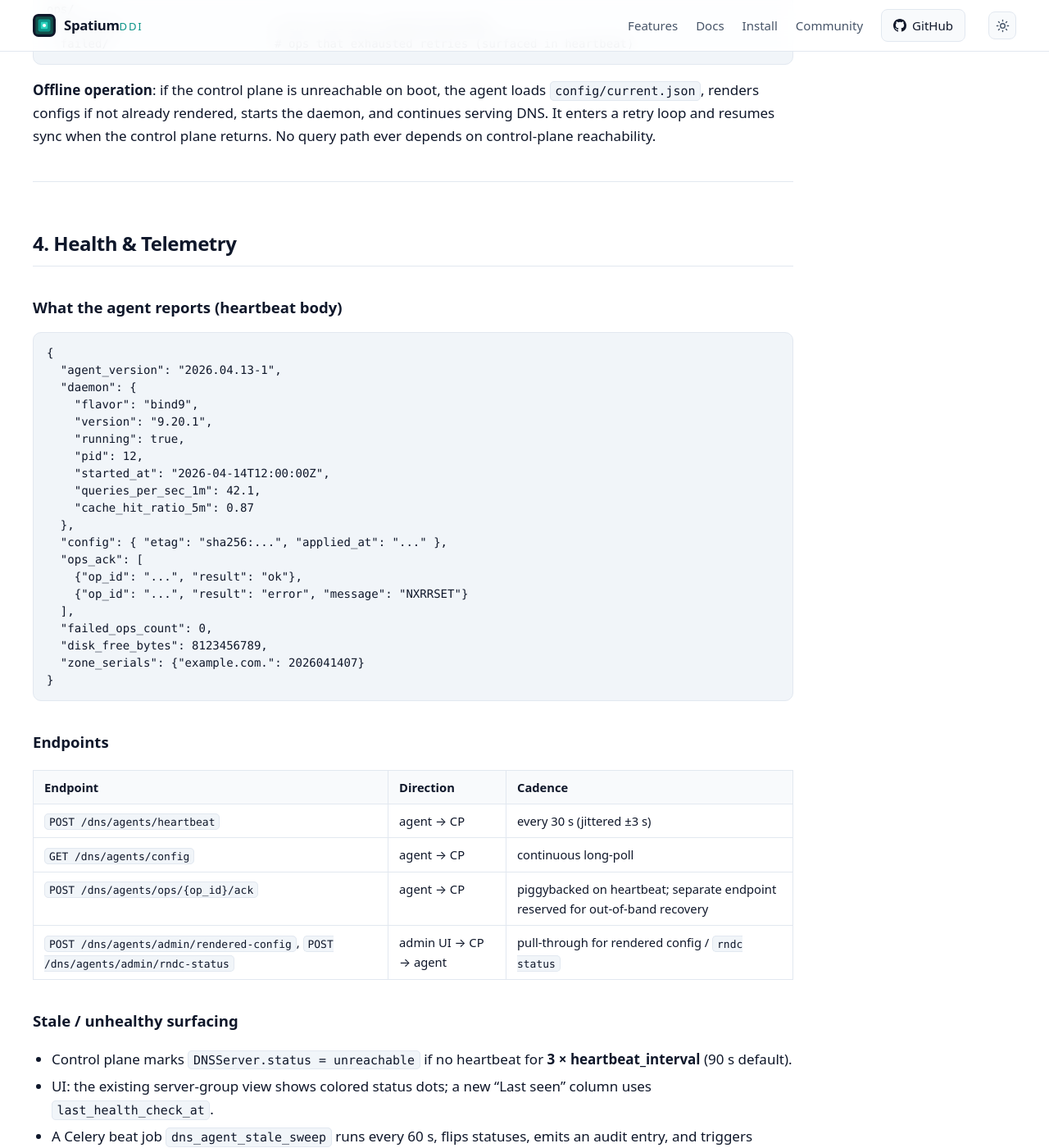
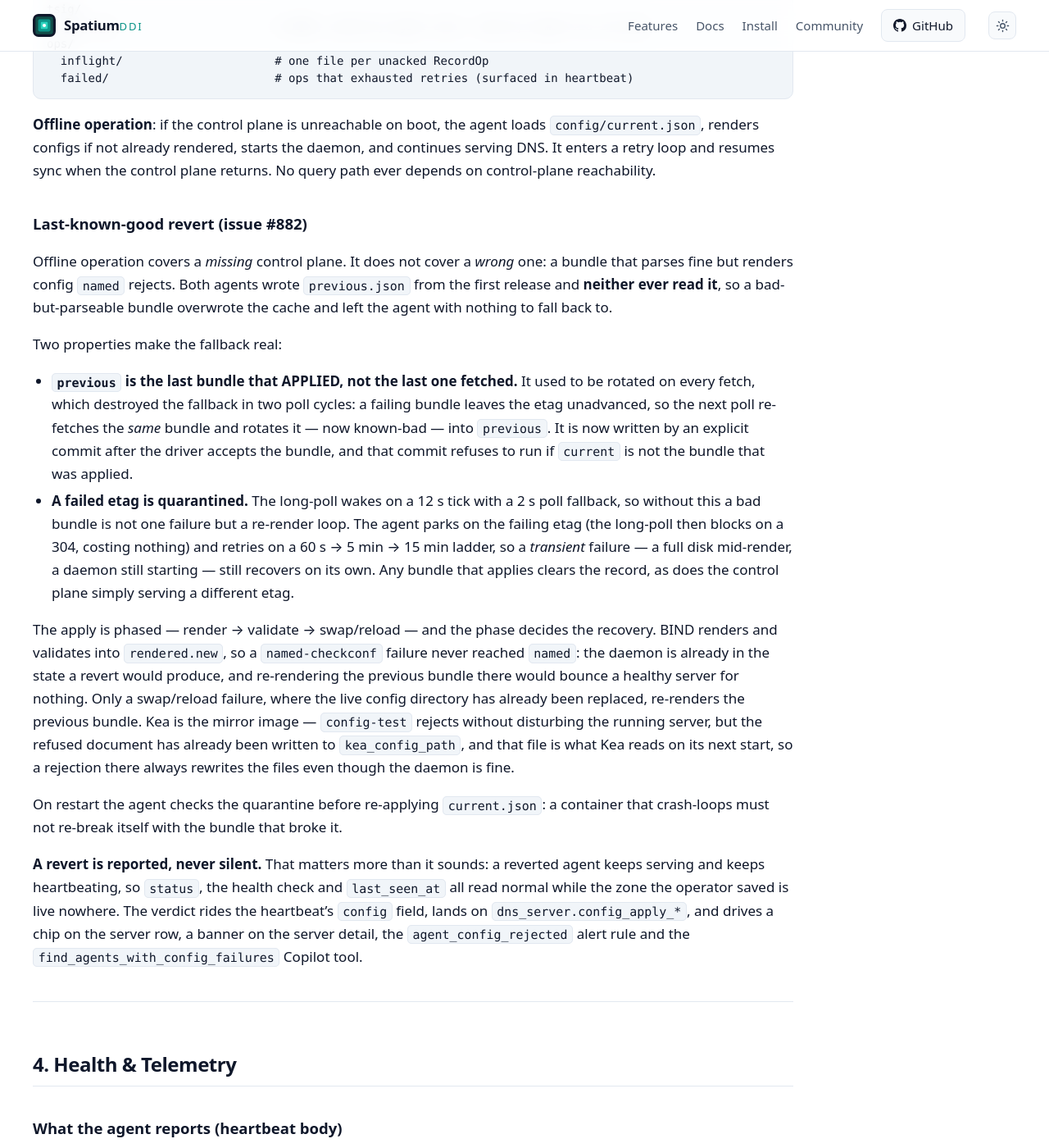
Before and after one commit to spatiumddi/spatiumddi.github.io, a Jekyll site: the page built from deployment/DNS_AGENT.md, in a window 1280 px wide and 1400 px high, scrolled down 7288 px. Shown: the whole window at 82% size. Built offline with Jekyll 4.4.1, drawn with Linux system fonts in a browser that asks for light colours; our own code applies the rules of GitHub Pages for plain Markdown files; some of the changed text lies outside the part shown.

Commit message:
docs: publish main@689c89f
Mirrored from spatiumddi/spatiumddi@689c89f315022d3fb326022e21d9869e920012de by the docs-publish workflow. Do not edit this repository directly.

````diff
--- a/deployment/DNS_AGENT.md
+++ b/deployment/DNS_AGENT.md
@@ -201,9 +201,11 @@ agent-id                         # UUID, 0600
 agent_token.jwt                  # current JWT, 0600
 bootstrap.last                   # last-used PSK hash (for rotation detect)
 config/
-  current.json                   # last-applied AgentConfigBundle (ETag in header field)
+  current.json                   # last AgentConfigBundle FETCHED from the control plane
   current.etag
-  previous.json                  # rollback copy
+  previous.json                  # last bundle that APPLIED cleanly — the revert target
+  previous.etag
+  quarantine.json                # etag of a bundle that failed to apply, + its backoff
 rendered/
   zones/
     example.com.db
@@ -218,6 +220,54 @@ ops/
 ```
 
 **Offline operation**: if the control plane is unreachable on boot, the agent loads `config/current.json`, renders configs if not already rendered, starts the daemon, and continues serving DNS. It enters a retry loop and resumes sync when the control plane returns. No query path ever depends on control-plane reachability.
+
+### Last-known-good revert (issue #882)
+
+Offline operation covers a *missing* control plane. It does not cover a
+*wrong* one: a bundle that parses fine but renders config `named` rejects.
+Both agents wrote `previous.json` from the first release and **neither ever
+read it**, so a bad-but-parseable bundle overwrote the cache and left the
+agent with nothing to fall back to.
+
+Two properties make the fallback real:
+
+* **`previous` is the last bundle that APPLIED, not the last one fetched.**
+  It used to be rotated on every fetch, which destroyed the fallback in two
+  poll cycles: a failing bundle leaves the etag unadvanced, so the next poll
+  re-fetches the *same* bundle and rotates it — now known-bad — into
+  `previous`. It is now written by an explicit commit after the driver
+  accepts the bundle, and that commit refuses to run if `current` is not the
+  bundle that was applied.
+* **A failed etag is quarantined.** The long-poll wakes on a 12 s tick with a
+  2 s poll fallback, so without this a bad bundle is not one failure but a
+  re-render loop. The agent parks on the failing etag (the long-poll then
+  blocks on a 304, costing nothing) and retries on a 60 s → 5 min → 15 min
+  ladder, so a *transient* failure — a full disk mid-render, a daemon still
+  starting — still recovers on its own. Any bundle that applies clears the
+  record, as does the control plane simply serving a different etag.
+
+The apply is phased — render → validate → swap/reload — and the phase decides
+the recovery. BIND renders and validates into `rendered.new`, so a
+`named-checkconf` failure never reached `named`: the daemon is already in the
+state a revert would produce, and re-rendering the previous bundle there would
+bounce a healthy server for nothing. Only a swap/reload failure, where the
+live config directory has already been replaced, re-renders the previous
+bundle. Kea is the mirror image — `config-test` rejects without disturbing the
+running server, but the refused document has already been written to
+`kea_config_path`, and that file is what Kea reads on its next start, so a
+rejection there always rewrites the files even though the daemon is fine.
+
+On restart the agent checks the quarantine before re-applying `current.json`:
+a container that crash-loops must not re-break itself with the bundle that
+broke it.
+
+**A revert is reported, never silent.** That matters more than it sounds: a
+reverted agent keeps serving and keeps heartbeating, so `status`, the health
+check and `last_seen_at` all read normal while the zone the operator saved is
+live nowhere. The verdict rides the heartbeat's `config` field, lands on
+`dns_server.config_apply_*`, and drives a chip on the server row, a banner on
+the server detail, the `agent_config_rejected` alert rule and the
+`find_agents_with_config_failures` Copilot tool.
 
 
 ---
@@ -238,7 +288,13 @@ ops/
     "queries_per_sec_1m": 42.1,
     "cache_hit_ratio_5m": 0.87
   },
-  "config": { "etag": "sha256:...", "applied_at": "..." },
+  "config": {
+    "status": "ok",
+    "etag": "sha256:...",
+    "failed_etag": null,
+    "phase": null,
+    "error": null
+  },
   "ops_ack": [
     {"op_id": "...", "result": "ok"},
     {"op_id": "...", "result": "error", "message": "NXRRSET"}
````
Also changed, not shown: features/DHCP.md (+32 -0 lines).
